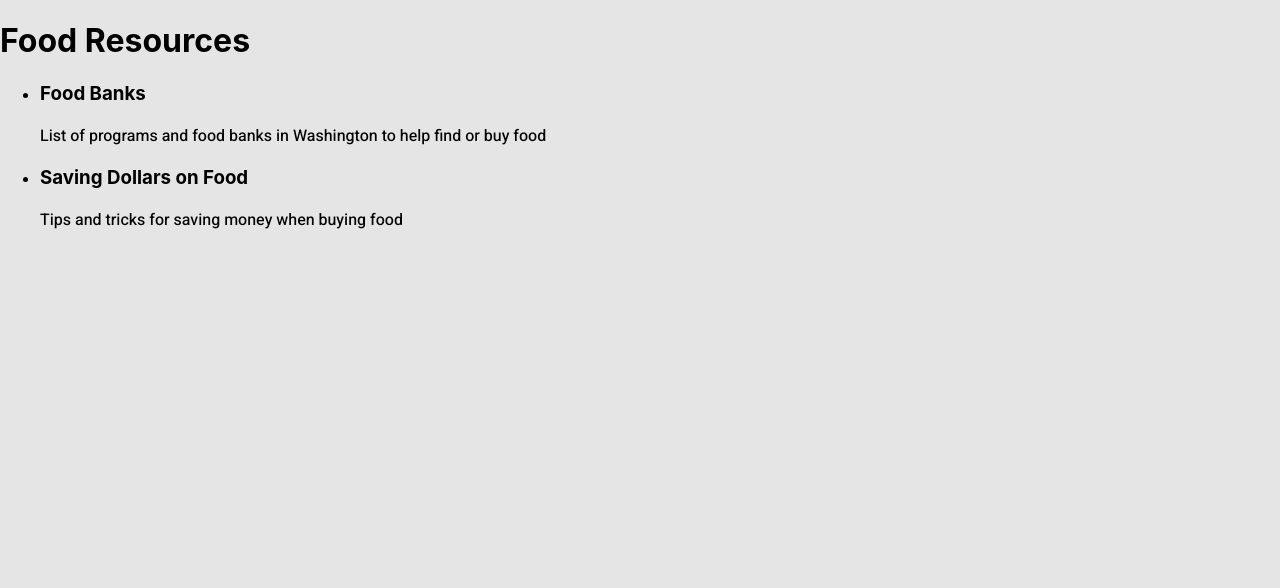
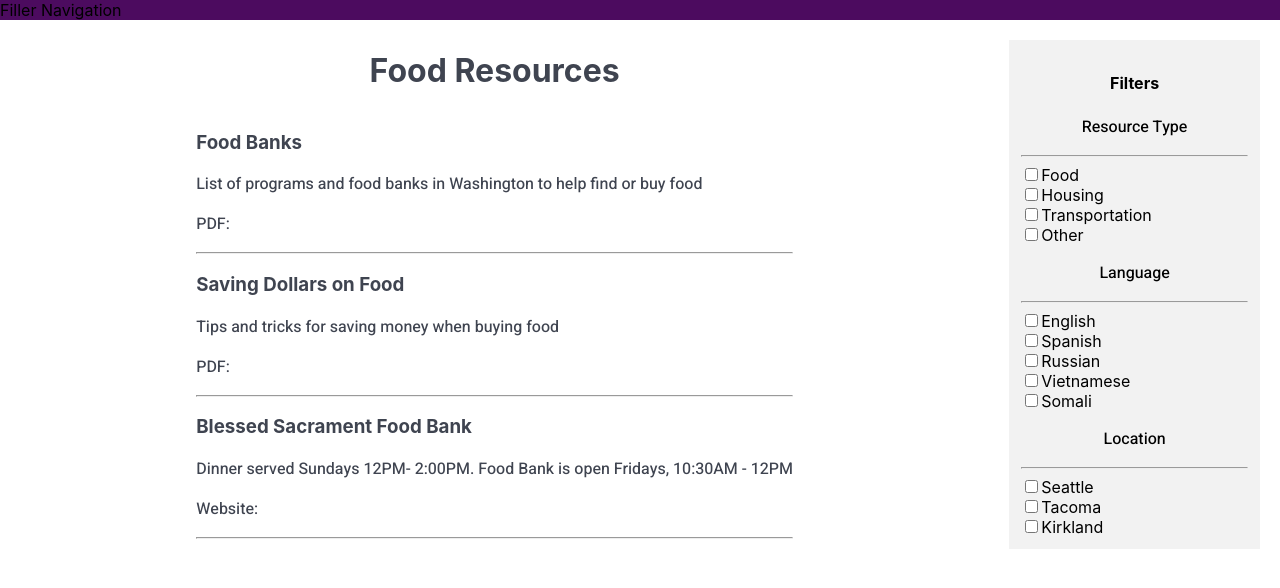
Before and after one commit to aluu5675/Capstone-Project, a React (Create React App) app in the folder my-app/: page / in a window 1280 px wide. Shown: the top 588 px of the page. Built offline with nearby package versions, Linux system fonts and the light colour scheme.

Commit message:
added working filter

```diff
--- a/my-app/src/resourceConnector.js
+++ b/my-app/src/resourceConnector.js
@@ -7,12 +7,15 @@ import './style.css';
 export class ResourceItem extends React.Component{
     render() {
         let resourceName = this.props.resourceName;
-        let resourceDescription = this.props.resourceDescription
+        let resourceDescription = this.props.resourceDescription;
+        let resourceType = this.props.resourceType;
         return (
-            <li>
+            <div>
                 <h3>{resourceName}</h3>
                 <p>{resourceDescription}</p>
-            </li>
+                <p>{resourceType}: </p>
+                <hr></hr>
+            </div>
         )
     }
 }
@@ -20,36 +23,132 @@ export class ResourceItem extends React.Component{
 // component representing full list view of all rendered resources
 export class ResourceList extends React.Component{
     render() {
+        let selectedTags = this.props.selectedTags
         // takes in an object with fields 'resourceName' and 'resourceDescription' and creates an array of individual resource components
         let resourceItems = this.props.resources.map((resource) => {
-             let resourceComponent = <ResourceItem resourceName = {resource.resourceName} resourceDescription={resource.resourceDescription}/>;
-             return resourceComponent;
+            // TO-DO:
+            // handle generating resources based on selected tags
+            if (selectedTags.length == 0 || resource.tags.some(r=> selectedTags.includes(r))) {
+                let resourceComponent = <ResourceItem resourceName = {resource.resourceName} resourceDescription={resource.resourceDescription} resourceType = {resource.resourceType}/>;
+                return resourceComponent;
+            }
         })
         return (resourceItems)
     }
 }
 
+// component representing side navigation bar
+export class SideNav extends React.Component {
+    render() {
+        // list of filter types, by category
+        let resourceTypes = ["food", "housing", "transportation", "other"].map((resourceType) => {
+            return <CheckBox tag={resourceType} callback={this.props.callback}/>
+        })
+        let languages = ["english", "spanish", "russian", "vietnamese", "somali"].map((language) => {
+            return <CheckBox tag={language} callback={this.props.callback}/>
+        })
+        let locations = ["seattle", "tacoma", "kirkland"].map((location) => {
+            return <CheckBox tag={location} callback={this.props.callback}/>
+        })
+        return(
+            <div className="sidebar">
+                <h4>Filters</h4>
+                <p>Resource Type</p>
+                <hr></hr>
+                <div className="checkGroup">
+                    {resourceTypes}
+                </div>
+                <p>Language</p>
+                <hr></hr>
+                <div className="checkGroup">
+                    {languages}
+                </div>
+                <p>Location</p>
+                <hr></hr>
+                <div className="checkGroup">
+                    {locations}
+                </div>
+            </div>
+        )
+    }
+}
+
+export class CheckBox extends React.Component {
+    handleClick = () => {
+        this.props.callback(this.props.tag);
+    }
+    render() {
+        let capitalizedTag = this.props.tag.charAt(0).toUpperCase() + this.props.tag.slice(1);
+        return(
+            <div>
+                <input type="checkbox" id={this.props.tag} name={this.props.tag} value={this.props.tag} onClick={this.handleClick}></input>
+                <label for={this.props.tag}>{capitalizedTag}</label>
+                <br></br>
+            </div>
+        )
+    }
+}
+
 // component representing full resource page
 export class ResourcesPage extends React.Component {
+    constructor(props) {
+        super(props);
+        this.state = {
+            selectedTags: []
+        }
+    }
+    // function to be passed down to sidebar to handle filter election
+    handleFilter = (changedTag) => {
+        let newTags = this.state.selectedTags;
+        if (this.state.selectedTags.includes(changedTag)) {
+            const index = newTags.indexOf(changedTag);
+            newTags.splice(index, 1)
+        } else {
+            newTags.push(changedTag)
+        }
+        this.setState({selectedTags: newTags})
+        console.log(this.state.selectedTags)
+        console.log("state changed!")
+    }
+    // displayed resources hard-coded and defined here, but could just as easily be passed in as a JSON or .csv
+    // format from an external source
     render() {
         let resources = [
-            {resourceName: "Food Banks", resourceDescription: "List of programs and food banks in Washington to help find or buy food"},
-            {resourceName: "Saving Dollars on Food", resourceDescription: "Tips and tricks for saving money when buying food"}
+            {
+            resourceName: "Food Banks",
+            resourceDescription: "List of programs and food banks in Washington to help find or buy food",
+            resourceType:"PDF",
+            tags: ["food", "english", "spanish", "seattle"]
+            },
+            {
+            resourceName: "Saving Dollars on Food",
+            resourceDescription: "Tips and tricks for saving money when buying food",
+            resourceType:"PDF",
+            tags: ["food", "english", "seattle"]
+            },
+            {
+            resourceName: "Blessed Sacrament Food Bank",
+            resourceDescription: "Dinner served Sundays 12PM- 2:00PM. Food Bank is open Fridays, 10:30AM - 12PM",
+            resourceType:"Website",
+            tags: ["seattle", "food"]
+            }
         ]
+
         return (
             <body>
                 <nav>
-
+                    Filler Navigation
                 </nav>
                 <main className="flex-container">
-                    <div className="sidenav">
-
-                    </div>
                     <div className="content">
                         <h1>Food Resources</h1>
-                        <ul>
-                            <ResourceList resources={resources} />
-                        </ul>
+                        <div>
+                            <ResourceList resources={resources} selectedTags={this.state.selectedTags}/>
+                        </div>
+                    </div>
+
+                    <div className="sidebarContainer">
+                        <SideNav callback={this.handleFilter}/>
                     </div>
                 </main>
             </body>
--- a/my-app/src/style.css
+++ b/my-app/src/style.css
@@ -1,5 +1,28 @@
 body {
     background-color: #E5E5E5;
+    height: 100%
+}
+
+nav {
+    background-color: #4C0B5F;
+}
+
+/* The sidebar menu */
+.sidebarContainer {
+    flex: 1.5
+
+}
+.sidebar {
+    margin: 20px;
+    text-align: center;
+    align-items: center;
+    padding: 12px;
+    background-color: #F2F2F2;
+}
+
+/* rules for individual checkbox groups in sidebar */
+.checkGroup {
+    text-align: left;
 }
 
 /* Connecting people with local resources for their everyday */
@@ -7,54 +30,25 @@ p {
     font-family: 'Heebo';
 }
 
-p.slogan {
-
-    position: absolute;
-    width: 450px;
-    height: 21px;
-    left: 48px;
-    top: 100.5px;
-
-    font-style: normal;
-    font-weight: normal;
-    font-size: 16px;
-    line-height: 21px;
-    /* identical to box height */
-
-    margin-block-start: 0.5em;
-
-    color: #FFFFFF;
+.flex-container {
+    display: -webkit-flex;
+    display: flex;
+    background-color: white;
+    min-height: 100%;
 }
 
-p.title-text {
-    position: absolute;
-    width: 300px;
-    height: 71px;
-    left: 44px;
-    top: 4px;
 
-    font-style: normal;
-    font-weight: bold;
-    font-size: 48px;
-    line-height: 70px;
-/* identical to box height */
 
-    margin-block-start: 0.75em;
+.content {
+    color: #3f4450;
 
-    color: #0C2452;
+    display: flex;
+    flex-direction: column;
+    align-items: center;
+
+    background-color: white;
+    padding: 10px;
+    -webkit-flex: 5;
+    flex: 5;
+    height: 2000px;
 }
-
-/* Rectangle for Nav Bar*/
-
-.top-bar {
-    position: absolute;
-    left: 0%;
-    right: 0%;
-    top: 0%;
-    bottom: 76.00%;
-    background: #6CB7A1;
-}
-
-.flex-container {
-
-}
--- /dev/null
+++ b/my-app/src/style2.css
@@ -0,0 +1,265 @@
+body {
+    background-color: #FFFFFF;
+}
+
+.body-large {
+    margin-bottom: 0;
+    font-size: 1rem;
+    color: #3f4450;
+    font-family: 'Montserrat', Arial, sans-serif;
+    font-weight: 400;
+    margin: 0 0 1.5em;
+    line-height: 1.5;
+}
+
+.button-large {
+    background: #007c9e;
+    border: none;
+    border-radius: 3px;
+    font-family: 'Montserrat', Arial, sans-serif;
+    line-height: 1.1;
+    color:#fff;
+    text-decoration: none;
+    cursor: pointer;
+    padding: 1rem;
+}
+
+.delta-size1of2 {
+    float: left;
+    width: 50%;
+}
+
+.mission-statement {
+    background-color: #ABCCF7;
+    width: 50%;
+    height: 100vh;
+}
+h1.no-line {
+    font-family: 'Montserrat', Arial, sans-serif;
+    font-size: 2.375rem;
+    font-weight: 300;
+    color: #00325b;
+    line-height: 1.09;
+    margin-top: 0;
+    margin-bottom: 24px;
+
+}
+
+.homepage--featured {
+    margin-bottom: 60px;
+}
+
+.homepage--featured h1 {
+    margin-bottom: 1rem;
+    color: #666;
+    font-family: 'Montserrat', Arial, sans-serif;
+    font-size: 1.8125rem;
+    font-weight: 300;
+}
+
+.homepage--featured h4 {
+    color: #3f4450;
+    font-weight: 400;
+    font-size: 1.125rem;
+    padding: 0;
+    line-height: 1.275;
+}
+
+.homepage--featured img {
+    display: block;
+    margin: 0;
+    max-width: none;
+    width: 100%;
+    height: auto;
+}
+
+.homepage--featured .urgent {
+    overflow: hidden;
+}
+
+.homeImg {
+    width: 100%;
+    height: auto;
+}
+
+.homepage-hero {
+    font-size: 1rem;
+    display: block;
+    font-weight: 400;
+    margin-bottom: 1rem;
+    position: relative;
+    text-align: center;
+}
+
+.homepage-section {
+    padding-top: 60px;
+    z-index: 1;
+    position: relative;
+}
+
+.inner {
+    box-sizing: border-box;
+    clear: both;
+    padding: 0 20px 0 0;
+    margin: 0 auto 1em;
+}
+
+.inner::after {
+    clear: both;
+    content: "";
+    display: table;
+}
+
+/* Connecting people with local resources for their everyday */
+p {
+    font-family: 'Source Sans Pro', sans-serif;
+    line-height: 1.5;
+}
+
+p.body-large {
+    font-size: 1rem;
+    color: #3f4450;
+    font-family: 'Montserrat', Arial, sans-serif;
+    font-weight: 400;
+    margin: 0 0 1.5em;
+}
+
+p.slogan {
+
+    position: absolute;
+    width: 450px;
+    height: 21px;
+    left: 48px;
+    top: 100.5px;
+
+    font-style: normal;
+    font-weight: normal;
+    font-size: 16px;
+    line-height: 21px;
+    /* identical to box height */
+
+    margin-block-start: 0.5em;
+
+    color: #FFFFFF;
+}
+
+p.title-text {
+    position: absolute;
+    width: 300px;
+    height: 71px;
+    left: 44px;
+    top: 4px;
+
+    font-style: normal;
+    font-weight: bold;
+    font-size: 48px;
+    line-height: 70px;
+/* identical to box height */
+
+    margin-block-start: 0.75em;
+
+    color: #0C2452;
+}
+
+.unit {
+    box-sizing: border-box;
+    padding: 0 0 0 20px;
+    width: 100%;
+}
+
+/* Rectangle for Nav Bar*/
+
+.top-bar {
+    position: absolute;
+    left: 0%;
+    right: 0%;
+    top: 0%;
+    bottom: 76.00%;
+    background: #2F80ED;
+}
+
+.search-bar{
+    background: #F1FAFF;
+}
+
+.mission-statement{
+    background-color: #ABCCF7;
+    width: 50%;
+    height: 100vh;
+    display: inline-block;
+}
+
+.begin-search{
+    width: 50%;
+    height: 100vh;
+    display: inline-block;
+}
+
+.categories{
+    position: fixed;
+}
+
+.categoryButton{
+    width: 200px;
+    height: 200px;
+}
+
+@media (min-width: 25em) {
+    .has-overlay {
+        float: left;
+        margin-right: 1rem;
+        max-width: 33.33%;
+        position: relative;
+    }
+}
+
+@media (min-width: 35em) {
+    .homepage-hero {
+        margin-bottom: 0;
+    }
+
+
+}
+
+@media (min-width: 48em) {
+    .delta-size1of2 {
+        float: left;
+        width: 50%;
+    }
+
+    .happy-wrapper {
+        border: 1px solid #c2c2c2;
+        box-shadow: 0 0 10px 0 rgba(0, 0, 0, .25);
+        z-index: 10;
+        background: rgba(255, 255, 255, 0.9);
+        left: 50px;
+        padding: 1.5rem;
+        position: absolute;
+        right: 20px;
+        top: 50%;
+        max-width: 464px;
+        margin-top: 0;
+        transform: translateY(-50%);
+    }
+
+    .has-overlay {
+        float: none;
+        margin-right: 0;
+        max-width: 100%;
+    }
+
+    .inner {
+        max-width: 1075px;
+    }
+}
+
+@media (min-width: 72em) {
+    .inner {
+        padding: 0 60px 0 0;
+        max-width: 1175px;
+    }
+
+    .unit {
+        padding: 0 0 0 60px;
+    }
+}
```
